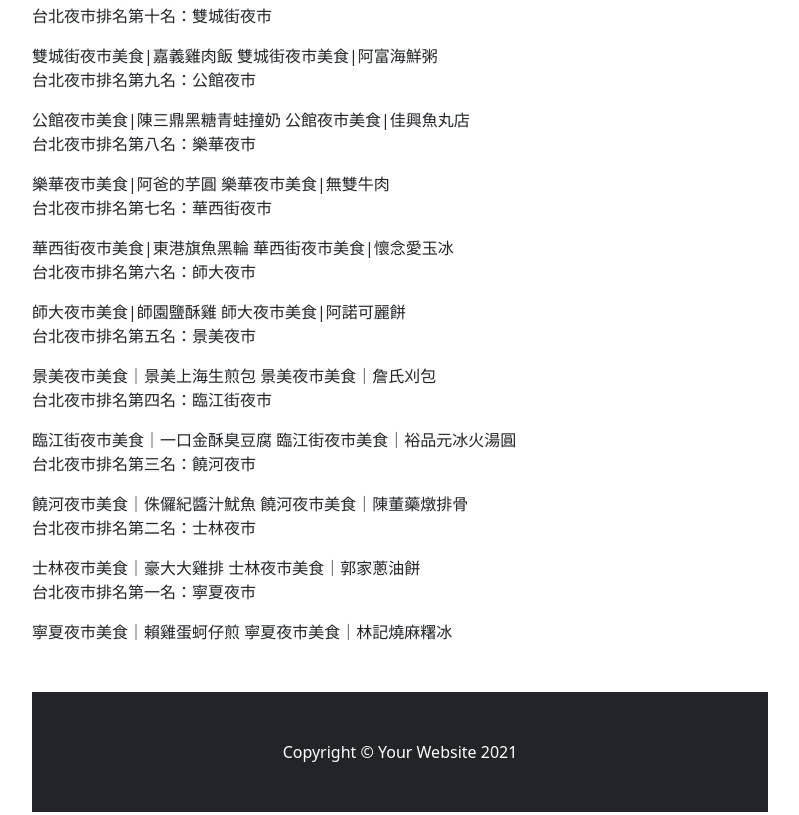
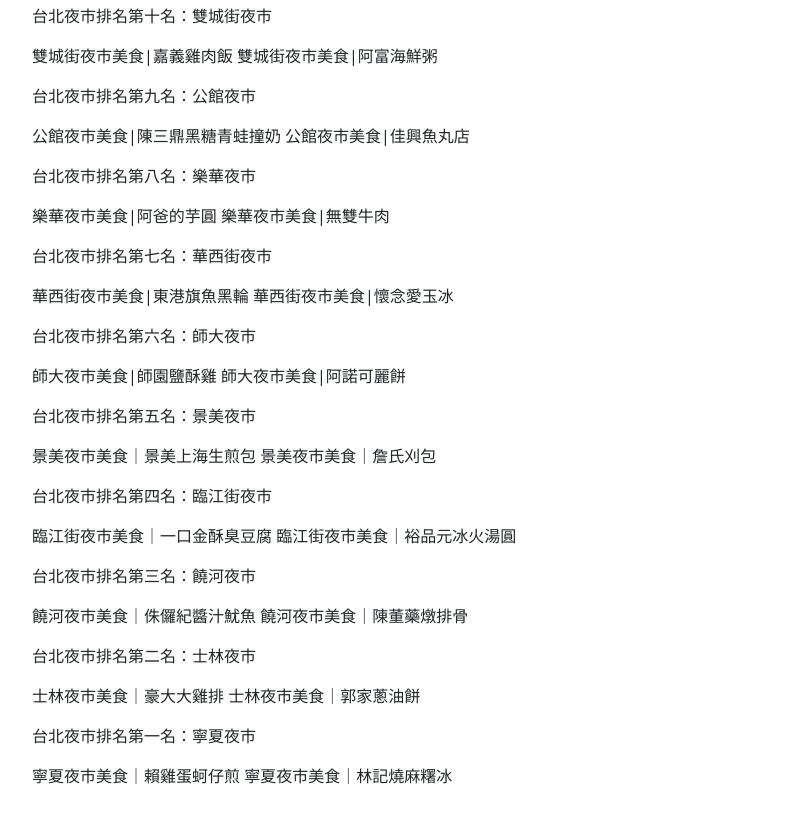
Before and after one commit to kuopoting/k29, a plain HTML site: page index.html in a window 1280 px wide. Shown: the part 598-1413 px from the top of the page, without its empty margins (50-849 px from the left). Drawn offline with nearby package versions, Linux system fonts and the light colour scheme.

Commit message:
Update index.html

```diff
--- a/index.html
+++ b/index.html
@@ -54,25 +54,25 @@
                             <p class="fs-5 mb-4"></p>
                             <p class="fs-5 mb-4">
 <p>台北夜市排名第十名：雙城街夜市</p>
-<td>雙城街夜市美食|嘉義雞肉飯 雙城街夜市美食|阿富海鮮粥</td>
+<p>雙城街夜市美食|嘉義雞肉飯 雙城街夜市美食|阿富海鮮粥</p>
 <p>台北夜市排名第九名：公館夜市</p>
-<td>公館夜市美食|陳三鼎黑糖青蛙撞奶 公館夜市美食|佳興魚丸店 </td>
+<p>公館夜市美食|陳三鼎黑糖青蛙撞奶 公館夜市美食|佳興魚丸店 </p>
 <p>台北夜市排名第八名：樂華夜市</p>
-<td>樂華夜市美食|阿爸的芋圓 樂華夜市美食|無雙牛肉</td>
+<p>樂華夜市美食|阿爸的芋圓 樂華夜市美食|無雙牛肉</p>
 <p>台北夜市排名第七名：華西街夜市</p>
-<td>華西街夜市美食|東港旗魚黑輪 華西街夜市美食|懷念愛玉冰</td>
+<p>華西街夜市美食|東港旗魚黑輪 華西街夜市美食|懷念愛玉冰</p>
 <p>台北夜市排名第六名：師大夜市</p>
-<td>師大夜市美食|師園鹽酥雞 師大夜市美食|阿諾可麗餅</td>
+<p>師大夜市美食|師園鹽酥雞 師大夜市美食|阿諾可麗餅</p>
 <p>台北夜市排名第五名：景美夜市</p>
-<td>景美夜市美食｜景美上海生煎包 景美夜市美食｜詹氏刈包</td>
+<p>景美夜市美食｜景美上海生煎包 景美夜市美食｜詹氏刈包</p>
 <p>台北夜市排名第四名：臨江街夜市</p>
-<td>臨江街夜市美食｜一口金酥臭豆腐 臨江街夜市美食｜裕品元冰火湯圓</td>
+<p>臨江街夜市美食｜一口金酥臭豆腐 臨江街夜市美食｜裕品元冰火湯圓</p>
 <p>台北夜市排名第三名：饒河夜市</p>
-<td>饒河夜市美食｜侏儸紀醬汁魷魚 饒河夜市美食｜陳董藥燉排骨</td>
+<p>饒河夜市美食｜侏儸紀醬汁魷魚 饒河夜市美食｜陳董藥燉排骨</p>
 <p>台北夜市排名第二名：士林夜市</p>
-<td>士林夜市美食｜豪大大雞排 士林夜市美食｜郭家蔥油餅</td>
+<p>士林夜市美食｜豪大大雞排 士林夜市美食｜郭家蔥油餅</p>
 <p>台北夜市排名第一名：寧夏夜市</p>
-<td>寧夏夜市美食｜賴雞蛋蚵仔煎 寧夏夜市美食｜林記燒麻糬冰</td>
+<p>寧夏夜市美食｜賴雞蛋蚵仔煎 寧夏夜市美食｜林記燒麻糬冰</p>
                         </section>
                     </article>
 
```
